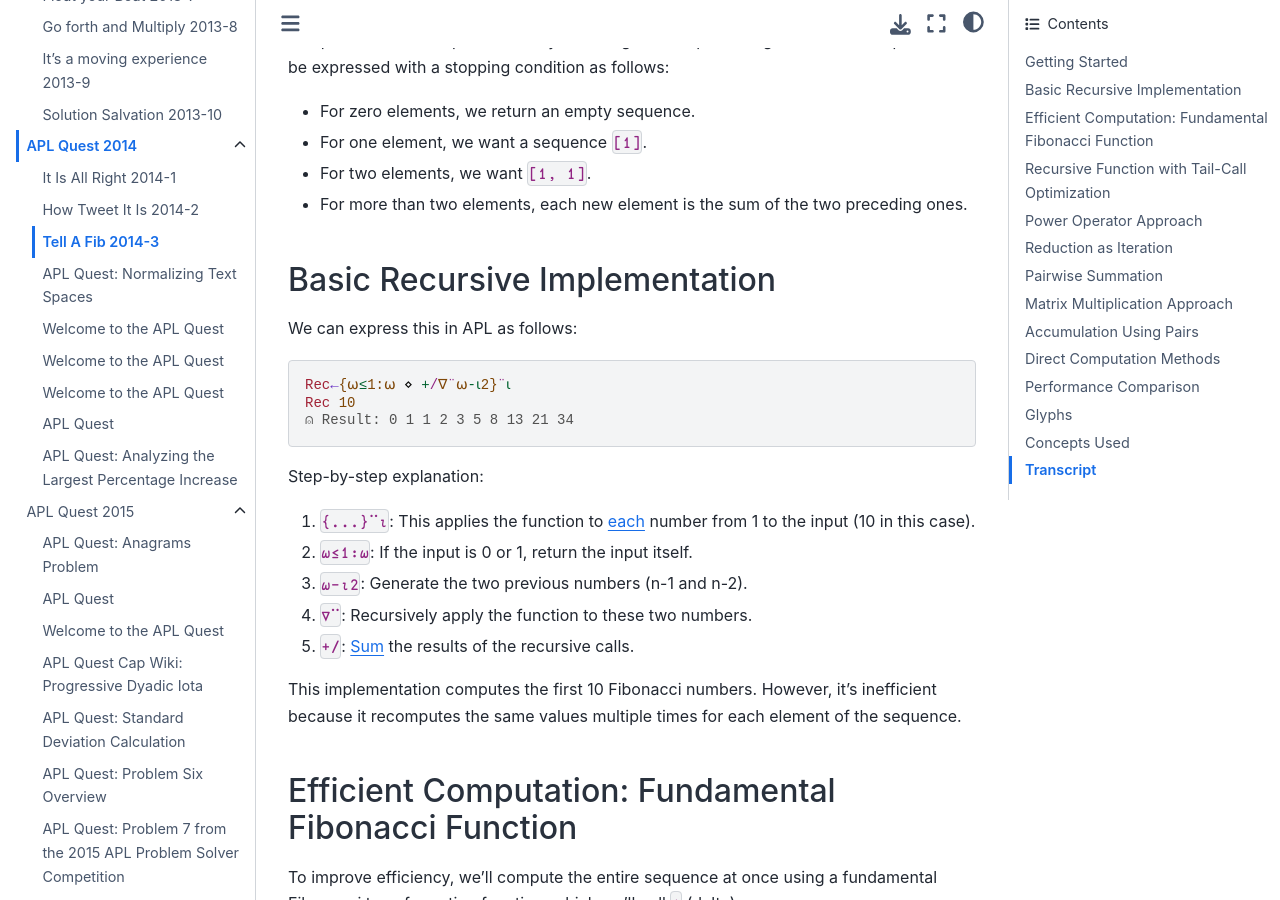
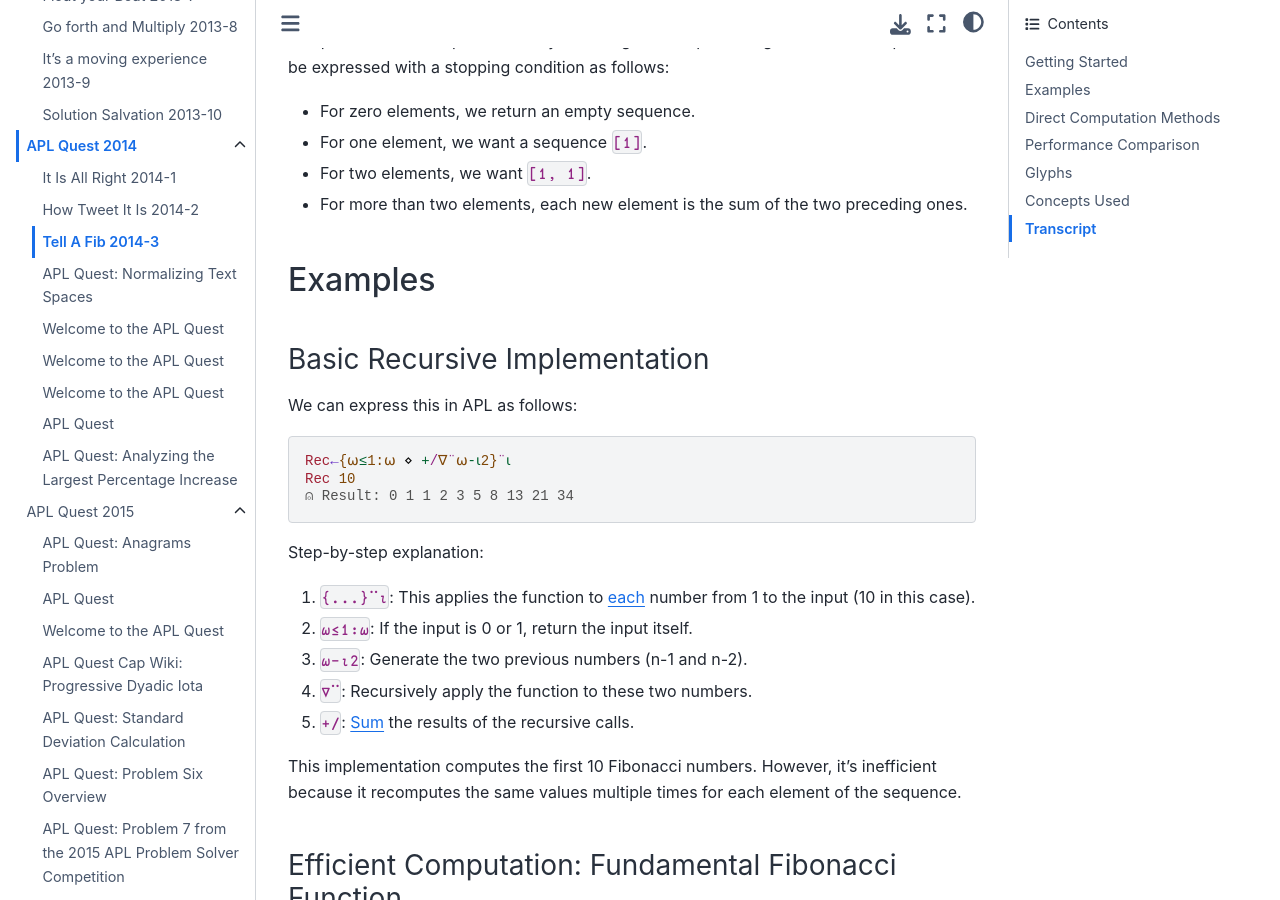
Before and after one commit to jgordini/apl-quest-notes, a Jupyter Book: the page built from apl-quest/2014/Tell-a-Fib-APLQuest-2014-3.md, in a window 1280 px wide and 900 px high, scrolled down 374 px. Built offline with Jupyter Book 1.0.4 settings and Sphinx 7.4.7 and the Sphinx Book theme 1.1.4, drawn with Linux system fonts in a browser that asks for light colours; pages that are not in the unit, such as notebooks, are missing from menus.

Commit message:
structure Fib

```diff
--- a/apl-quest/2014/Tell-a-Fib-APLQuest-2014-3.md
+++ b/apl-quest/2014/Tell-a-Fib-APLQuest-2014-3.md
@@ -15,7 +15,9 @@ The Fibonacci sequence is typically defined recursively. We start with seed valu
 - For two elements, we want `[1, 1]`.
 - For more than two elements, each new element is the sum of the two preceding ones.
 
-## Basic Recursive Implementation
+## Examples
+
+### Basic Recursive Implementation
 
 We can express this in APL as follows:
 
@@ -34,7 +36,7 @@ Step-by-step explanation:
 
 This implementation computes the first 10 Fibonacci numbers. However, it's inefficient because it recomputes the same values multiple times for each element of the sequence.
 
-## Efficient Computation: Fundamental Fibonacci Function
+### Efficient Computation: Fundamental Fibonacci Function
 
 To improve efficiency, we'll compute the entire sequence at once using a fundamental Fibonacci transformation function, which we'll call `∆` (delta):
 
@@ -53,7 +55,7 @@ Step-by-step explanation:
 
 This function extends the current sequence by one element, summing the last two elements of the input.
 
-## Recursive Function with Tail-Call Optimization
+### Recursive Function with Tail-Call Optimization
 
 We can use this fundamental function in a recursive implementation:
 
@@ -74,7 +76,7 @@ Step-by-step explanation:
 2. `⍺∇∆⍵`: Otherwise, apply ∆ to extend the sequence and recurse.
 3. `∘1`: This [binds](https://aplwiki.com/wiki/Bind) 1 as the right argument, so the function starts with [1].
 
-## Power Operator Approach
+### Power Operator Approach
 
 We can also use the [power operator](https://aplwiki.com/wiki/Power_operator) to apply our fundamental function multiple times:
 
@@ -98,7 +100,7 @@ Step-by-step explanation for Ap0:
 2. `1⌈∘∆`: Apply ∆, but ensure at least one element (handles the case of 0).
 3. `⍣⍵`: Repeat this process ⍵ times.
 
-## Reduction as Iteration
+### Reduction as Iteration
 
 Another approach is to use [reduction](https://aplwiki.com/wiki/Reduce):
 
@@ -115,7 +117,7 @@ Step-by-step explanation:
 4. `⊃`: Extract the result from its enclosure.
 5. `⍵↑`: [Take](https://aplwiki.com/wiki/Take) the first ⍵ elements.
 
-## Pairwise Summation
+### Pairwise Summation
 
 We can also compute the sequence using pairwise summation:
 
@@ -132,7 +134,7 @@ Step-by-step explanation:
 4. `1⌈`: Ensure at least one element (handles the case of 0).
 5. `⍣⍵`: Repeat this process ⍵ times.
 
-## Matrix Multiplication Approach
+### Matrix Multiplication Approach
 
 Another interesting method uses a transformation matrix:
 
@@ -148,7 +150,7 @@ Step-by-step explanation:
 3. `+.×\`: Perform cumulative matrix multiplication.
 4. `1 2∘⌷¨`: Extract the [1,2] element from each resulting matrix.
 
-## Accumulation Using Pairs
+### Accumulation Using Pairs
 
 We can also generate the sequence by accumulating pairs:
 
```
